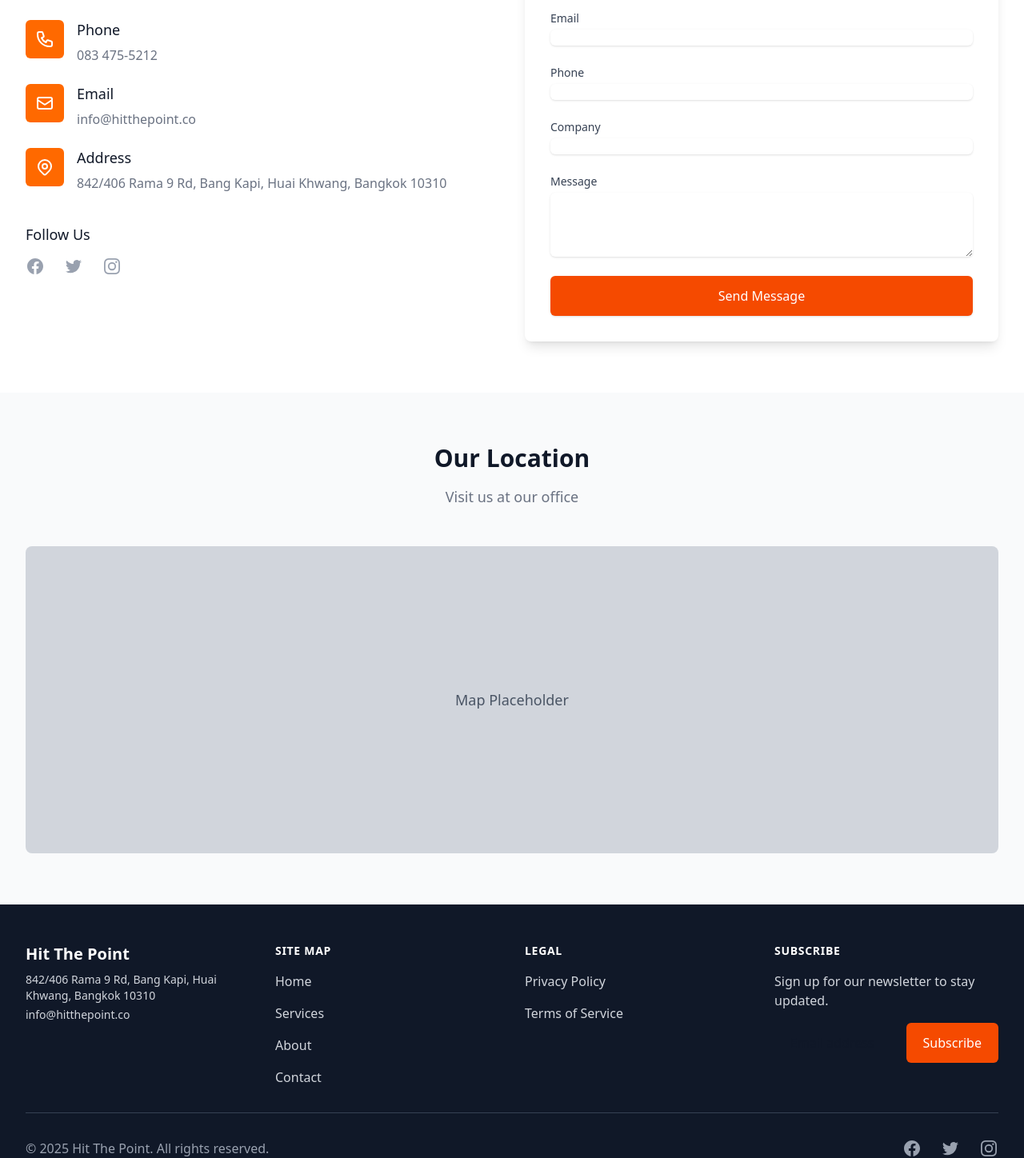
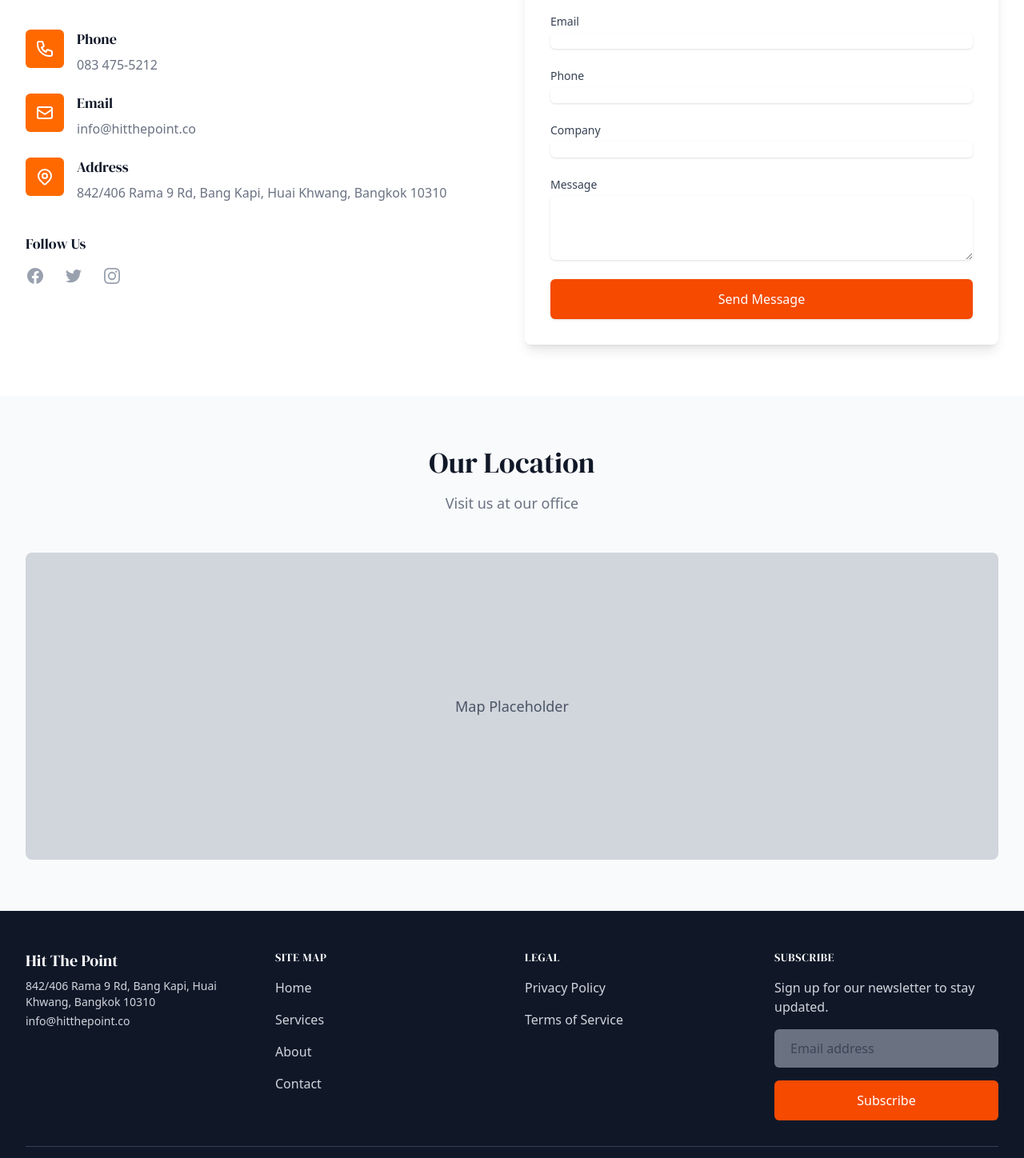
Before and after one commit to Phatthawut/hitthepoint, a Vue app: page /contact in a window 1280 px wide. Shown: the part 663-2111 px from the top of the page at 80% size. Built offline with nearby package versions, Linux system fonts and the light colour scheme; the HTML template or start-up script is replaced by a standard one; a web font is replaced by a local one.

Commit message:
edit main style

```diff
--- a/index.html
+++ b/index.html
@@ -1,4 +1,4 @@
-<!doctype html>
+<!DOCTYPE html>
 <html lang="en">
   <head>
     <meta charset="UTF-8" />
@@ -9,5 +9,14 @@
   <body>
     <div id="app"></div>
     <script type="module" src="/src/main.js"></script>
+    <!-- Start of HubSpot Embed Code -->
+    <script
+      type="text/javascript"
+      id="hs-script-loader"
+      async
+      defer
+      src="//js-na2.hs-scripts.com/242404005.js"
+    ></script>
+    <!-- End of HubSpot Embed Code -->
   </body>
 </html>
--- a/src/components/Footer.vue
+++ b/src/components/Footer.vue
@@ -1,7 +1,46 @@
 <script setup>
+import { ref } from "vue";
 import { useMainStore } from "../store";
 
 const store = useMainStore();
+const email = ref("");
+const isSubscribed = ref(false);
+const isLoading = ref(false);
+const errorMessage = ref("");
+
+const validateEmail = (email) => {
+  return /^[^\s@]+@[^\s@]+\.[^\s@]+$/.test(email);
+};
+
+const handleSubscribe = async (e) => {
+  e.preventDefault();
+  errorMessage.value = "";
+
+  if (!email.value) {
+    errorMessage.value = "Please enter your email address";
+    return;
+  }
+
+  if (!validateEmail(email.value)) {
+    errorMessage.value = "Please enter a valid email address";
+    return;
+  }
+
+  isLoading.value = true;
+
+  try {
+    // Here you would typically make an API call to your backend
+    // For now, we'll simulate an API call with a timeout
+    await new Promise((resolve) => setTimeout(resolve, 1000));
+
+    isSubscribed.value = true;
+    email.value = "";
+  } catch (error) {
+    errorMessage.value = "Something went wrong. Please try again.";
+  } finally {
+    isLoading.value = false;
+  }
+};
 </script>
 
 <template>
@@ -11,7 +50,7 @@ const store = useMainStore();
         <!-- Brand info -->
         <div class="col-span-1 md:col-span-1">
           <div class="flex items-center">
-            <span class="text-xl font-semibold">{{ store.agency.name }}</span>
+            <span class="text-xl font-dm-serif">{{ store.agency.name }}</span>
           </div>
           <p class="mt-2 text-sm text-gray-300">
             {{ store.agency.address }}
@@ -23,7 +62,7 @@ const store = useMainStore();
 
         <!-- Site Map -->
         <div class="col-span-1">
-          <h3 class="text-sm font-semibold text-white tracking-wider uppercase">
+          <h3 class="text-sm font-dm-serif text-white tracking-wider uppercase">
             Site Map
           </h3>
           <ul class="mt-4 space-y-4">
@@ -64,7 +103,7 @@ const store = useMainStore();
 
         <!-- Legal -->
         <div class="col-span-1">
-          <h3 class="text-sm font-semibold text-white tracking-wider uppercase">
+          <h3 class="text-sm font-dm-serif text-white tracking-wider uppercase">
             Legal
           </h3>
           <ul class="mt-4 space-y-4">
@@ -83,25 +122,65 @@ const store = useMainStore();
 
         <!-- Newsletter -->
         <div class="col-span-1">
-          <h3 class="text-sm font-semibold text-white tracking-wider uppercase">
+          <h3 class="text-sm font-dm-serif text-white tracking-wider uppercase">
             Subscribe
           </h3>
           <p class="mt-4 text-base text-gray-300">
             Sign up for our newsletter to stay updated.
           </p>
-          <form class="mt-4 flex">
+
+          <!-- Success Message -->
+          <div v-if="isSubscribed" class="mt-4 p-4 bg-green-100 rounded-md">
+            <p class="text-green-700">
+              Thank you for subscribing! You'll receive our updates soon.
+            </p>
+          </div>
+
+          <!-- Newsletter Form -->
+          <form v-else @submit="handleSubscribe" class="mt-4 space-y-4">
+            <div>
               <input
+                v-model="email"
                 type="email"
                 name="email"
                 id="email"
                 placeholder="Email address"
-              class="focus:ring-orange-500 focus:border-orange-500 block w-full rounded-md px-5 py-3 text-base text-gray-900"
+                :class="[
+                  'bg-gray-500 focus:ring-orange-500 focus:border-orange-500 block w-full rounded-md px-5 py-3 text-base text-gray-900',
+                  errorMessage ? 'border-red-500' : 'border-gray-300',
+                ]"
               />
+              <p v-if="errorMessage" class="mt-2 text-sm text-red-400">
+                {{ errorMessage }}
+              </p>
+            </div>
             <button
               type="submit"
-              class="ml-3 flex-shrink-0 bg-orange-600 hover:bg-orange-700 border border-transparent rounded-md px-5 py-3 text-base font-medium text-white"
+              :disabled="isLoading"
+              class="w-full flex justify-center bg-orange-600 hover:bg-orange-700 disabled:bg-orange-400 disabled:cursor-not-allowed border border-transparent rounded-md px-5 py-3 text-base font-medium text-white transition duration-150 ease-in-out"
             >
-              Subscribe
+              <svg
+                v-if="isLoading"
+                class="animate-spin -ml-1 mr-3 h-5 w-5 text-white"
+                xmlns="http://www.w3.org/2000/svg"
+                fill="none"
+                viewBox="0 0 24 24"
+              >
+                <circle
+                  class="opacity-25"
+                  cx="12"
+                  cy="12"
+                  r="10"
+                  stroke="currentColor"
+                  stroke-width="4"
+                ></circle>
+                <path
+                  class="opacity-75"
+                  fill="currentColor"
+                  d="M4 12a8 8 0 018-8V0C5.373 0 0 5.373 0 12h4zm2 5.291A7.962 7.962 0 014 12H0c0 3.042 1.135 5.824 3 7.938l3-2.647z"
+                ></path>
+              </svg>
+              {{ isLoading ? "Subscribing..." : "Subscribe" }}
             </button>
           </form>
         </div>
@@ -173,3 +252,18 @@ const store = useMainStore();
     </div>
   </footer>
 </template>
+
+<style scoped>
+.animate-spin {
+  animation: spin 1s linear infinite;
+}
+
+@keyframes spin {
+  from {
+    transform: rotate(0deg);
+  }
+  to {
+    transform: rotate(360deg);
+  }
+}
+</style>
--- a/src/views/Contact.vue
+++ b/src/views/Contact.vue
@@ -63,7 +63,9 @@ const handleSubmit = (e) => {
         <div class="grid grid-cols-1 lg:grid-cols-2 gap-8">
           <!-- Contact Info -->
           <div>
-            <h2 class="text-3xl font-extrabold text-gray-900">Get in Touch</h2>
+            <h2 class="text-3xl lg:text-4xl font-dm-serif text-gray-900 mb-6">
+              Get in Touch
+            </h2>
             <p class="mt-4 text-lg text-gray-500">
               Have a project in mind or want to learn more about our services?
               We'd love to hear from you. Fill out the form or use our contact
@@ -92,7 +94,9 @@ const handleSubmit = (e) => {
                   </div>
                 </div>
                 <div class="ml-4">
-                  <h3 class="text-lg leading-6 font-medium text-gray-900">
+                  <h3
+                    class="font-dm-serif text-lg leading-6 font-medium text-gray-900"
+                  >
                     Phone
                   </h3>
                   <p class="mt-2 text-base text-gray-500">
@@ -122,7 +126,9 @@ const handleSubmit = (e) => {
                   </div>
                 </div>
                 <div class="ml-4">
-                  <h3 class="text-lg leading-6 font-medium text-gray-900">
+                  <h3
+                    class="font-dm-serif text-lg leading-6 font-medium text-gray-900"
+                  >
                     Email
                   </h3>
                   <p class="mt-2 text-base text-gray-500">
@@ -158,7 +164,9 @@ const handleSubmit = (e) => {
                   </div>
                 </div>
                 <div class="ml-4">
-                  <h3 class="text-lg leading-6 font-medium text-gray-900">
+                  <h3
+                    class="font-dm-serif text-lg leading-6 font-medium text-gray-900"
+                  >
                     Address
                   </h3>
                   <p class="mt-2 text-base text-gray-500">
@@ -168,7 +176,9 @@ const handleSubmit = (e) => {
               </div>
 
               <div class="mt-10">
-                <h3 class="text-lg leading-6 font-medium text-gray-900">
+                <h3
+                  class="font-dm-serif text-lg leading-6 font-medium text-gray-900"
+                >
                   Follow Us
                 </h3>
                 <div class="mt-4 flex space-x-6">
@@ -222,7 +232,9 @@ const handleSubmit = (e) => {
 
           <!-- Contact Form -->
           <div class="bg-white p-8 rounded-lg shadow-lg">
-            <h3 class="text-2xl font-bold text-gray-900 mb-6">
+            <h3
+              class="text-2xl lg:text-3xl font-dm-serif font-bold text-gray-900 mb-6"
+            >
               Send Us a Message
             </h3>
             <form @submit="handleSubmit" class="space-y-6">
@@ -317,7 +329,9 @@ const handleSubmit = (e) => {
     <div class="bg-gray-50 py-16">
       <div class="max-w-7xl mx-auto px-4 sm:px-6 lg:px-8">
         <div class="text-center">
-          <h2 class="text-3xl font-extrabold text-gray-900">Our Location</h2>
+          <h2 class="text-3xl lg:text-4xl font-dm-serif text-gray-900">
+            Our Location
+          </h2>
           <p class="mt-4 text-lg text-gray-500">Visit us at our office</p>
         </div>
         <div class="mt-12 bg-gray-300 rounded-lg overflow-hidden h-96">
--- a/src/views/Home.vue
+++ b/src/views/Home.vue
@@ -255,7 +255,7 @@ const store = useMainStore();
     </section>
 
     <!-- Team Section -->
-    <section class="bg-orange-50 py-12">
+    <section class="bg-orange-50 py-12 pt-36 sm:pt-0">
       <div class="max-w-7xl mx-auto px-4 sm:px-6 lg:px-8">
         <div class="space-y-12">
           <div
@@ -273,13 +273,11 @@ const store = useMainStore();
             </p>
           </div>
           <div
-            class="grid grid-cols-1 sm:grid-cols-2 lg:grid-cols-3 gap-x-6 gap-y-12"
+            class="grid grid-cols-1 sm:grid-cols-2 lg:grid-cols-3 gap-x-6 gap-y-12 pt-24 sm:pt-0"
           >
             <!-- Team member images would go here -->
             <div class="group">
-              <div
-                class="relative h-80 w-full overflow-hidden rounded-lg bg-white"
-              >
+              <div class="h-80 w-full overflow-hidden rounded-lg bg-white">
                 <img
                   src="https://images.unsplash.com/photo-1506794778202-cad84cf45f1d?ixid=MnwxMjA3fDB8MHxwaG90by1wYWdlfHx8fGVufDB8fHx8&ixlib=rb-1.2.1&auto=format&fit=crop&w=687&q=80"
                   alt=""
@@ -288,9 +286,7 @@ const store = useMainStore();
               </div>
             </div>
             <div class="group">
-              <div
-                class="relative h-80 w-full overflow-hidden rounded-lg bg-white"
-              >
+              <div class="h-80 w-full overflow-hidden rounded-lg bg-white">
                 <img
                   src="https://images.unsplash.com/photo-1573497019940-1c28c88b4f3e?ixid=MnwxMjA3fDB8MHxwaG90by1wYWdlfHx8fGVufDB8fHx8&ixlib=rb-1.2.1&auto=format&fit=crop&w=687&q=80"
                   alt=""
@@ -299,9 +295,7 @@ const store = useMainStore();
               </div>
             </div>
             <div class="group">
-              <div
-                class="relative h-80 w-full overflow-hidden rounded-lg bg-white"
-              >
+              <div class="h-80 w-full overflow-hidden rounded-lg bg-white">
                 <img
                   src="https://images.unsplash.com/photo-1573496359142-b8d87734a5a2?ixid=MnwxMjA3fDB8MHxwaG90by1wYWdlfHx8fGVufDB8fHx8&ixlib=rb-1.2.1&auto=format&fit=crop&w=688&q=80"
                   alt=""
```
Also changed, not shown: src/views/About.vue (+12 -6 lines), src/views/Services.vue (+27 -24 lines). Lines whose indentation alone changed are shown as unchanged.
